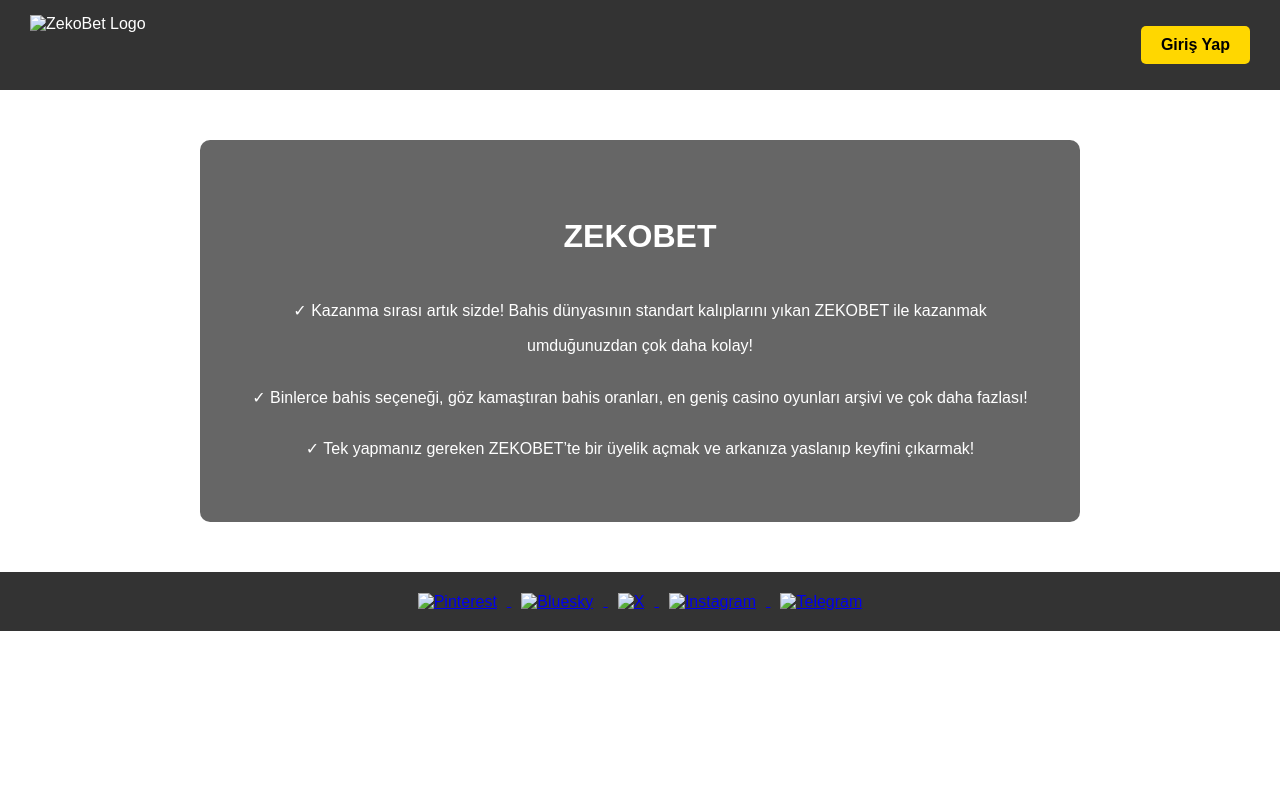
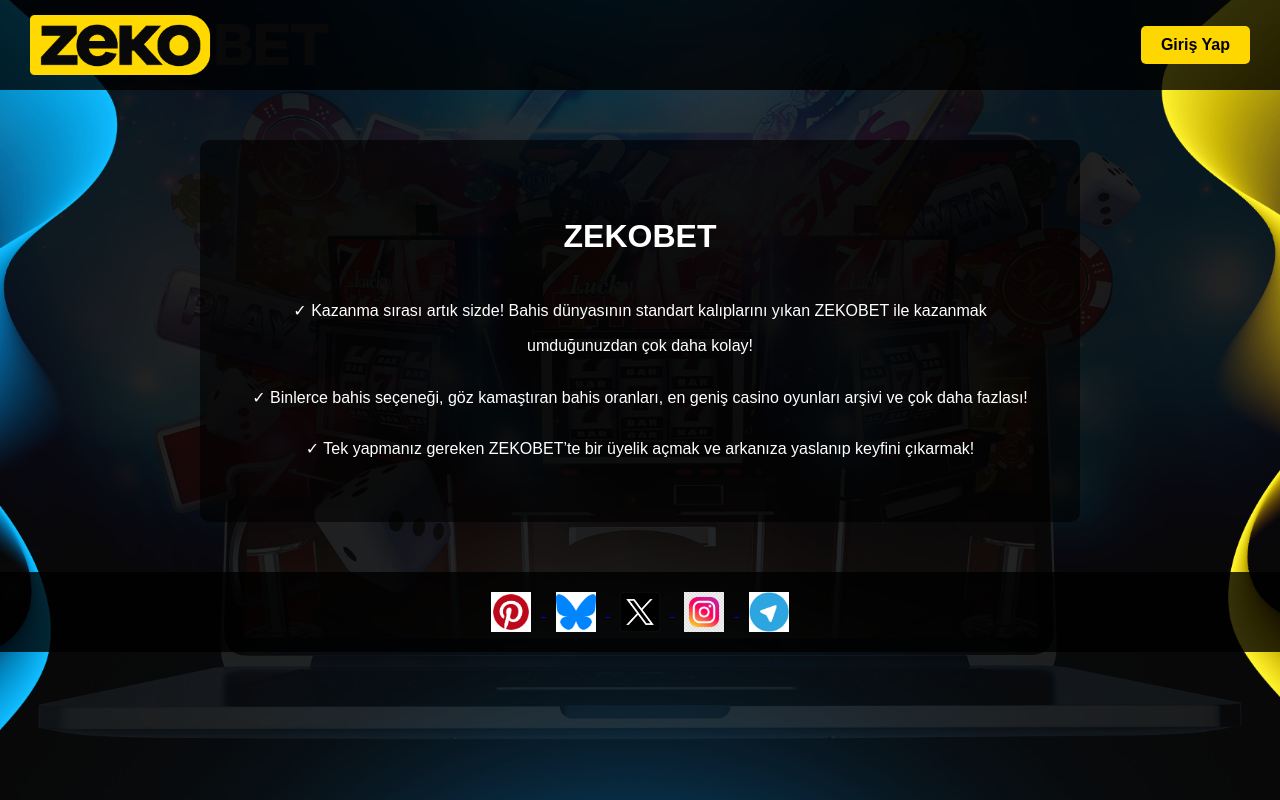
Before and after one commit to ZekobetGiris/Zekobet, a plain HTML site: page index.html in a window 1280 px wide. Drawn offline with Linux system fonts and the light colour scheme.

Commit message:
Update index.html

```diff
--- a/index.html
+++ b/index.html
@@ -4,13 +4,12 @@
   <meta charset="UTF-8" />
   <meta name="viewport" content="width=device-width, initial-scale=1.0" />
   <meta name="description" content="ZekoBet ile yüksek oranlar, binlerce bahis seçeneği ve geniş casino oyunları sizi bekliyor.">
-  <meta name="keywords" content="zekobet, zekobet giriş, zekobet güncel adres, zekobet mobil, zekobet telegram, zekobet bahis, zekobet casino, zekobet canlı bahis, zekobet slot, zekobet spor, bahis, canlı casino, yatırimsiz bonus, promosyon, deneme bonusu, kaybetmek yok, freespin, freebet, güvenli bahis siteleri, kupon, poker, rulet, lisanslı bet sitesi, bet etkinlik">
   <title>ZekoBet - En İyi Bahis ve Casino Platformu</title>
   <style>
     body {
       margin: 0;
       font-family: Arial, sans-serif;
-      background-image: url('images/BG.png');
+      background-image: url('bg.png');
       background-size: cover;
       background-position: center;
       background-attachment: fixed;
@@ -57,7 +56,7 @@
 </head>
 <body>
   <div class="header">
-    <img src="images/LOGO%20Siyah.png" alt="ZekoBet Logo" class="logo" />
+    <img src="logo-siyah.png" alt="ZekoBet Logo" class="logo" />
     <a href="https://sht1.bet/social" class="login-button">Giriş Yap</a>
   </div>
 
@@ -70,19 +69,19 @@
 
   <div class="social-icons">
     <a href="https://pin.it/7IXjMOsFn" target="_blank">
-      <img src="images/pinterest%20indir%20(1).png" alt="Pinterest" />
+      <img src="pinterest.png" alt="Pinterest" />
     </a>
     <a href="https://bsky.app/profile/zekobet.bsky.social" target="_blank">
-      <img src="images/Bluesky%20indir.png" alt="Bluesky" />
+      <img src="bluesky.png" alt="Bluesky" />
     </a>
     <a href="https://x.com/Zekobet_Resmi" target="_blank">
-      <img src="images/x-logo-png-9.png" alt="X" />
+      <img src="x.png" alt="X" />
     </a>
     <a href="https://www.instagram.com/zekobet_resmi" target="_blank">
-      <img src="images/İnstagram%20İns.jfif" alt="Instagram" />
+      <img src="instagram.jfif" alt="Instagram" />
     </a>
     <a href="https://t.me/Zekobetgiris" target="_blank">
-      <img src="images/Telegram%20telegm.png" alt="Telegram" />
+      <img src="telegram.png" alt="Telegram" />
     </a>
   </div>
 </body>
```
